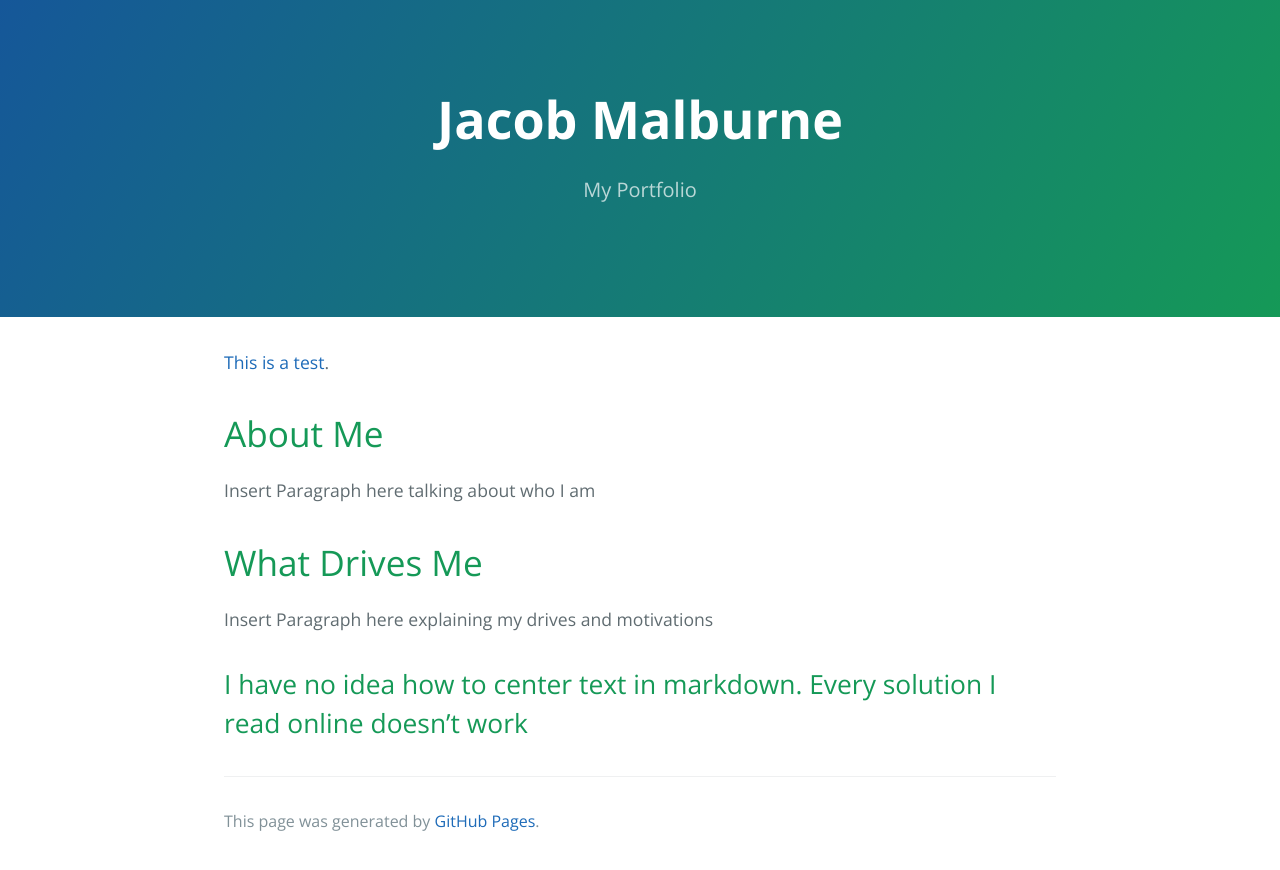
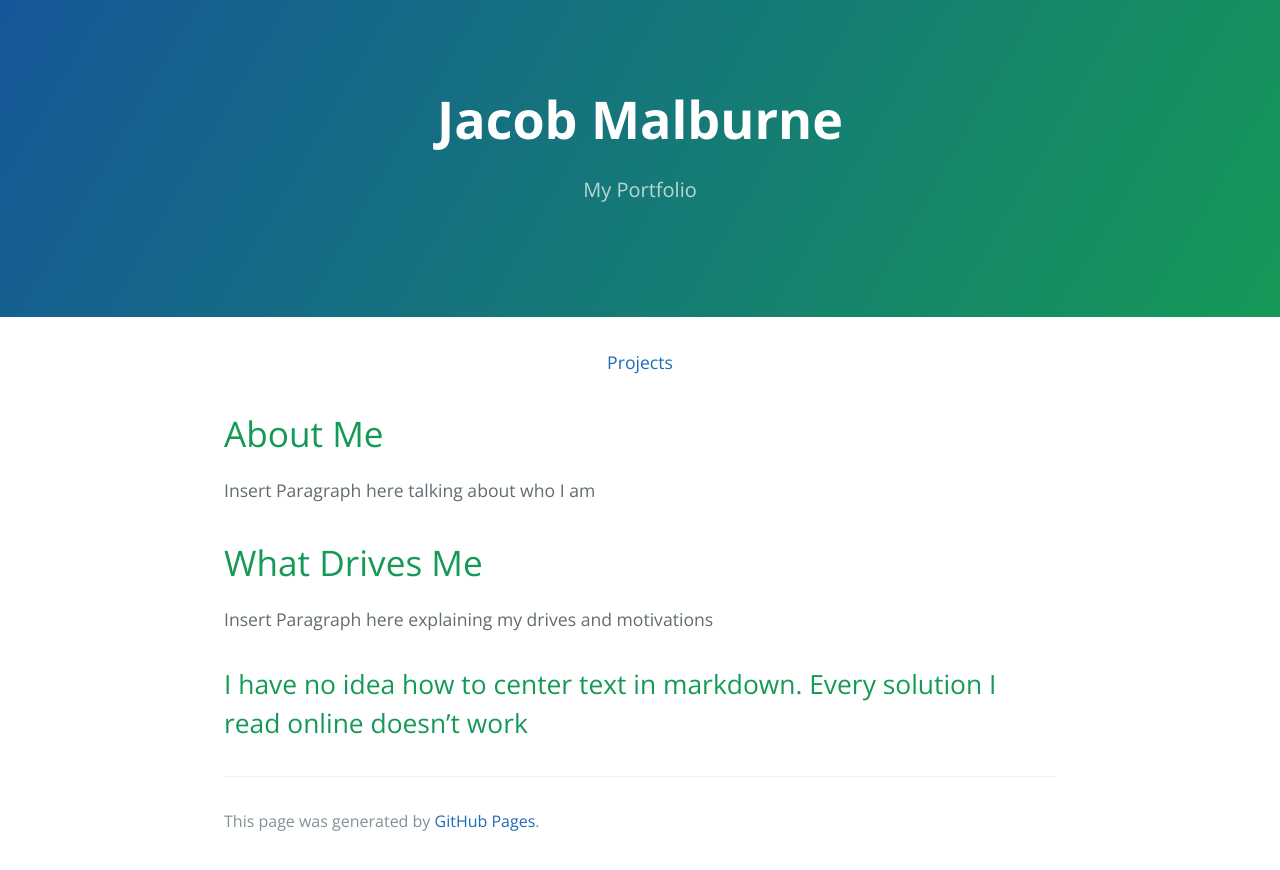
Before and after one commit to JakeMal-AGGP/JakeMal-AGGP.github.io, a Jekyll site: the page built from index.md, in a window 1280 px wide. Shown: the top 870 px of the page. Built offline with Jekyll 4.4.1, drawn with Linux system fonts in a browser that asks for light colours.

Commit message:
Update index.md

```diff
--- a/index.md
+++ b/index.md
@@ -4,7 +4,11 @@ title: Jacob Malburne
 description: My Portfolio
 ---
 
-[This is a test](./another-page.html).
+<p align="center">
+
+<a href="./another-page.html">Projects</a>
+
+</p>
 
 # About Me
 
```
